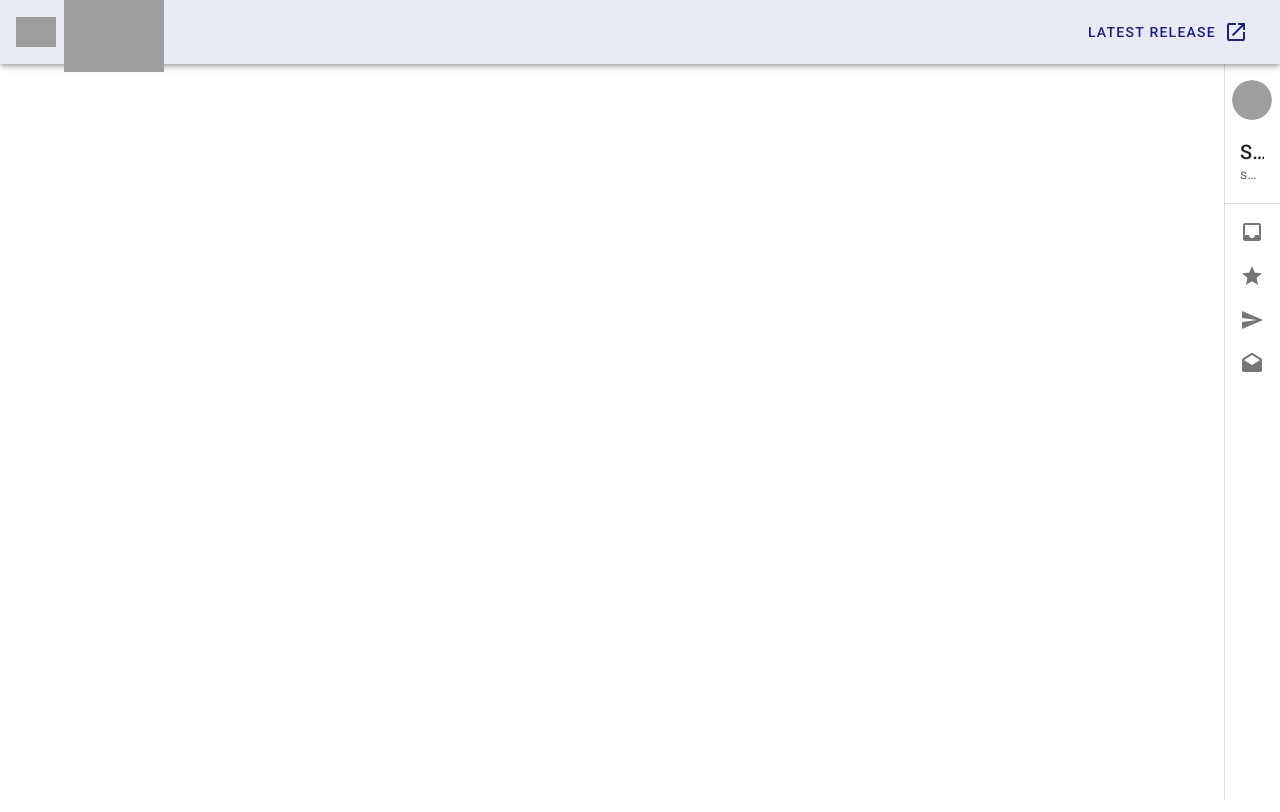
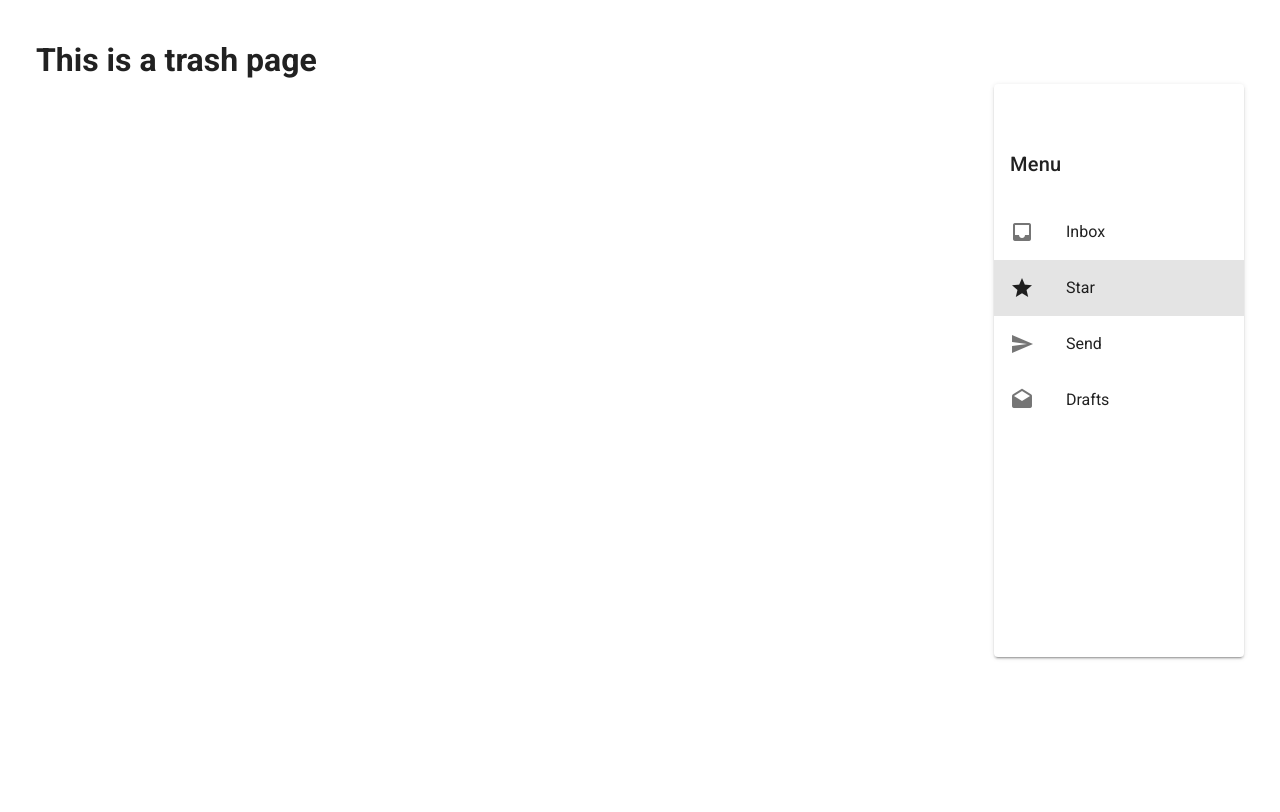
Before and after one commit to SennaTheRedeemer/Gmail, a Vue app: page /trash in a window 1280 px wide. Built offline with nearby package versions, Linux system fonts and the light colour scheme; grey boxes are pictures that could not be loaded.

Commit message:
changed to wanted skeleton

```diff
--- a/src/App.vue
+++ b/src/App.vue
@@ -1,99 +1,23 @@
 <template>
   <v-app>
-    <!--  Navbar  -->
-    <v-app-bar
-      app
-      color="indigo lighten-5"
-      dark
-    >
-      <div class="d-flex align-center">
-        <v-img
-          alt="Gmail Logo"
-          class="shrink mr-2"
-          contain
-          src="https://storage.googleapis.com/gweb-uniblog-publish-prod/images/logo_gmail_color_1x_web_512dp.max-500x500.png"
-          transition="scale-transition"
-          width="40"
-        />
-
-        <v-img
-          alt="Gmail Name"
-          class="shrink mt-1 hidden-sm-and-down"
-          contain
-          min-width="100"
-          src="https://lh3.googleusercontent.com/proxy/TI4mWmFGH74aKzItd_-avY7Q_WfKy4K9pNhOylneGVDyVpVFhJi7Xg0peP1d40Ne27QR9EeJbb9V8g_1CggZ_BU992upm8v-safFE2LaCcQrfkgVhXkZoG2G-rmohhXfGGr7KY_fcw"
-          width="100"
-        />
-      </div>
-
-      <v-spacer></v-spacer>
-
-      <v-btn
-        href="https://github.com/vuetifyjs/vuetify/releases/latest"
-        target="_blank"
-        color="indigo darken-4"
-        text
-      >
-        <span class="mr-2">Latest Release</span>
-        <v-icon>mdi-open-in-new</v-icon>
-      </v-btn>
-    </v-app-bar>
-    <!--  Sidebar  -->
     <v-row>
       <v-col class="col-9 pt-12 pl-12">
         <router-view></router-view>
       </v-col>
-      <v-col class="col-3">
-      <v-navigation-drawer
-            permanent
-            absolute
-            right
-            expand-on-hover
-          >
-            <v-list>
-              <v-list-item class="px-2 pt-12 mt-4">
-                <v-list-item-avatar>
-                  <v-img src="https://randomuser.me/api/portraits/women/85.jpg"></v-img>
-                </v-list-item-avatar>
-              </v-list-item>
-
-              <v-list-item link>
-                <v-list-item-content>
-                  <v-list-item-title class="title">Sandra Adams</v-list-item-title>
-                  <v-list-item-subtitle>sandra_a88@gmail.com</v-list-item-subtitle>
-                </v-list-item-content>
-              </v-list-item>
-            </v-list>
-
-            <v-divider></v-divider>
-
-            <v-list
-              nav
-              dense
-            >
-              <v-list-item link
-                v-for="(item, i) in items"
-                :key="i"
-              >
-                <v-list-item-icon>
-                  <v-icon v-text="item.icon"></v-icon>
-                </v-list-item-icon>
-                <v-list-item-content>
-                  <v-list-item-title v-text="item.text"></v-list-item-title>
-                </v-list-item-content>
-              </v-list-item>
-            </v-list>
-          </v-navigation-drawer>
+      <v-col class="col-3 pt-12 pr-12">
+        <v-menu :items="items"></v-menu>
       </v-col>
     </v-row>
   </v-app>
 </template>
 
 <script>
+import Menu from "./components/Menu.vue"
 
 export default {
   name: 'App',
   components: {
+    'v-menu': Menu,
   },
 
   data: () => ({
@@ -101,18 +25,22 @@ export default {
         {
           icon: 'mdi-inbox',
           text: 'Inbox',
+          link: '/'
         },
         {
           icon: 'mdi-star',
           text: 'Star',
+          link: 'pp'
         },
         {
           icon: 'mdi-send',
           text: 'Send',
+          link: 'pp'
         },
         {
           icon: 'mdi-email-open',
           text: 'Drafts',
+          link: 'pp'
         },
       ]
   }),
--- /dev/null
+++ b/src/components/Menu.vue
@@ -0,0 +1,42 @@
+<template>
+    <v-card class="ml-4 mt-12 pt-12" height="573">
+      <v-card-title>Menu</v-card-title>
+      <v-list>
+        <v-list-item-group v-model="model">
+          <v-list-item
+            v-for="(item, i) in items"
+            :key="i"
+          >
+            <v-list-item-icon>
+              <v-icon v-text="item.icon"></v-icon>
+            </v-list-item-icon>
+            <v-list-item-content @click="route(item.link)">
+                <v-list-item-title v-text="item.text"></v-list-item-title>
+            </v-list-item-content>
+          </v-list-item>
+        </v-list-item-group>
+      </v-list>
+    </v-card>
+</template>
+<script>
+export default {
+    name: 'Menu',
+    props: {
+        items: Array
+    },
+     data: () => ({
+        model: 1,
+    }),
+    methods: {
+        route: function (link) {
+            this.$router.push(link)
+        },
+    }
+}
+</script>
+<style scoped>
+a {
+    text-decoration: none;
+    color: black !important;
+}
+</style>
--- a/src/router/index.js
+++ b/src/router/index.js
@@ -11,12 +11,12 @@ const routes = [
     component: Inbox,
   },
   {
-    path: '/about',
-    name: 'About',
+    path: '/trash',
+    name: 'Trasd',
     // route level code-splitting
     // this generates a separate chunk (about.[hash].js) for this route
     // which is lazy-loaded when the route is visited.
-    component: () => import(/* webpackChunkName: "about" */ '../views/About.vue'),
+    component: () => import(/* webpackChunkName: "about" */ '../views/Trash.vue'),
   },
 ];
 
--- a/src/views/About.vue
+++ /dev/null
@@ -1,5 +0,0 @@
-<template>
-  <div class="about">
-    <h1>This is an about page</h1>
-  </div>
-</template>
--- /dev/null
+++ b/src/views/Trash.vue
@@ -0,0 +1,5 @@
+<template>
+  <div class="trash">
+    <h1>This is a trash page</h1>
+  </div>
+</template>
```
